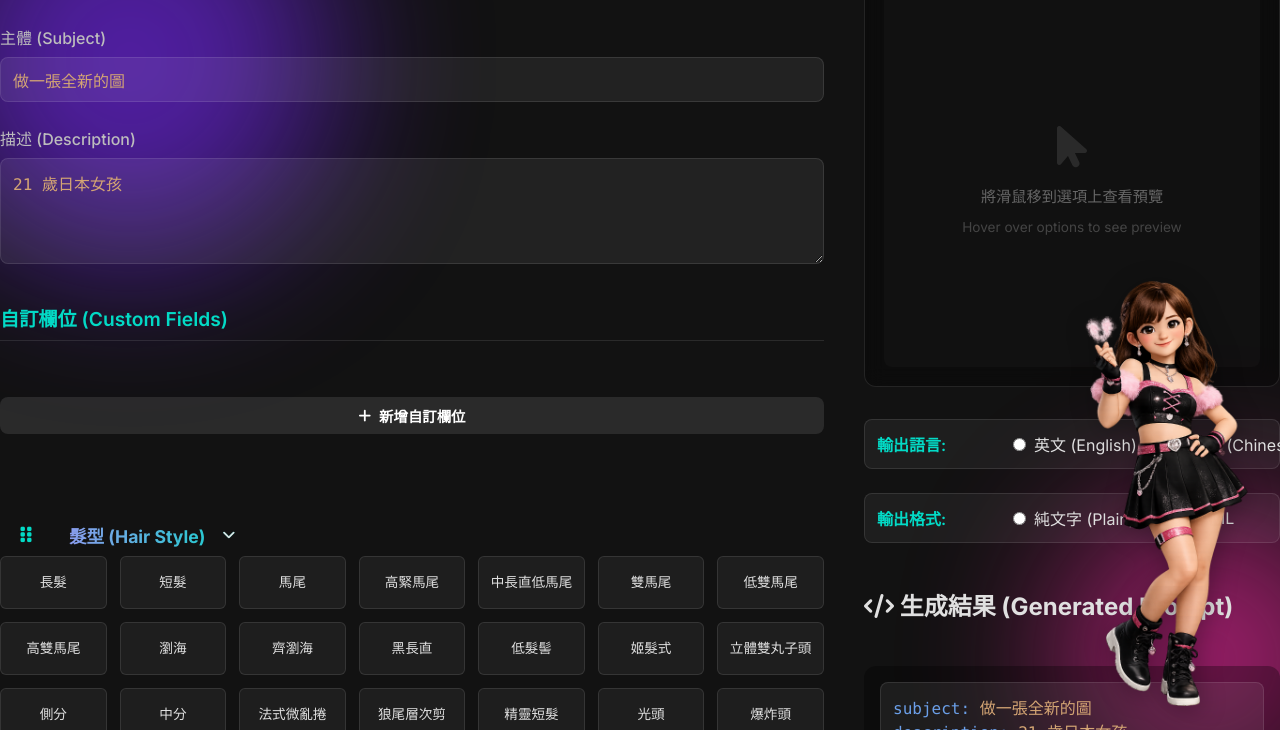
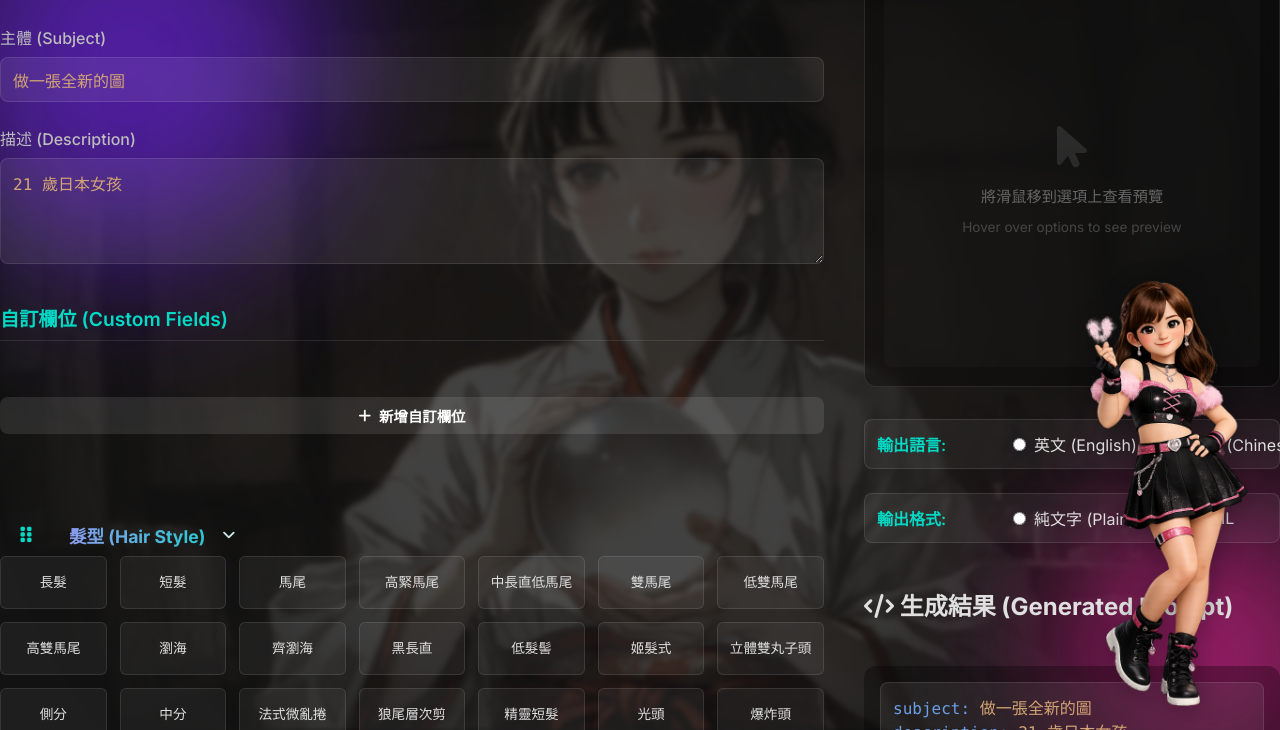
Before and after one commit to tommyleeai/tommylee-ai, a plain HTML site: page index.html in a window 1280 px wide. Shown: the part 70-800 px from the top of the page. Drawn offline with Linux system fonts and the light colour scheme.

Commit message:
feat(ui): add atmospheric background image with fade effect

```diff
--- a/index.html
+++ b/index.html
@@ -11,6 +11,7 @@
 </head>
 
 <body>
+    <div class="custom-bg"></div>
     <div class="background-globes">
         <div class="globe globe-1"></div>
         <div class="globe globe-2"></div>
--- a/styles.css
+++ b/styles.css
@@ -29,6 +29,29 @@ body {
 html {
     height: 100%;
     overflow: hidden;
+}
+
+/* Custom Background Image (v4.7) */
+.custom-bg {
+    position: fixed;
+    top: 0;
+    left: 0;
+    width: 100%;
+    height: 100%;
+    z-index: -2;
+    background-image: url('assets/background_v2.jpg');
+    background-size: cover;
+    background-position: center;
+    opacity: 0.2;
+    /* Low opacity */
+    filter: blur(2px) grayscale(30%);
+    /* Blur and desaturate */
+
+    /* Vignette Mask: Center visible, edges fade to transparent */
+    -webkit-mask-image: radial-gradient(circle at center, black 40%, transparent 90%);
+    mask-image: radial-gradient(circle at center, black 40%, transparent 90%);
+    pointer-events: none;
+    /* Ensure clicks pass through */
 }
 
 /* Dynamic Background */
```
Also changed, not shown: assets/background_v2.jpg (added).
